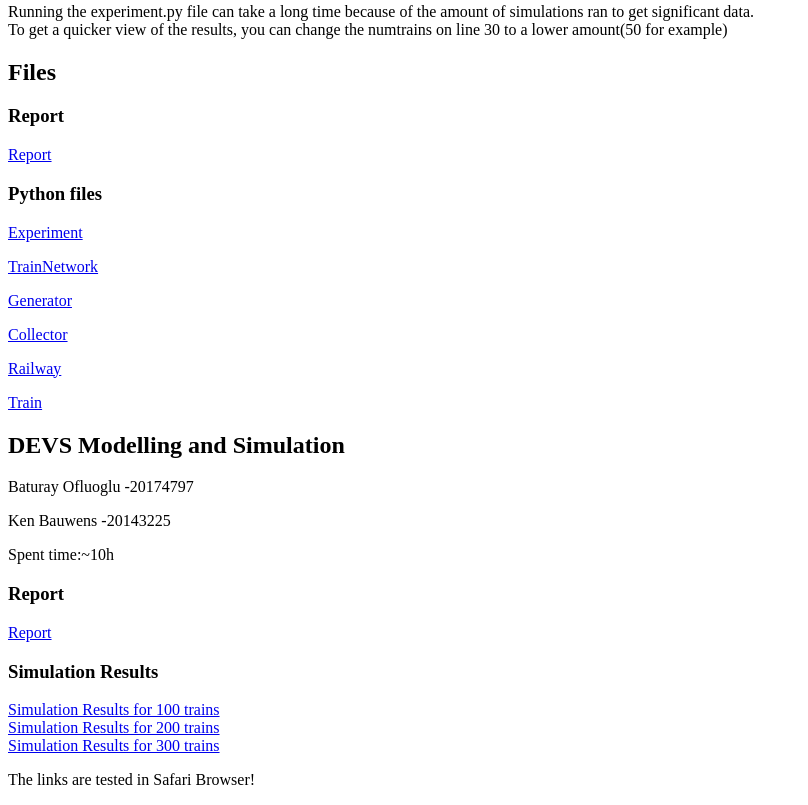
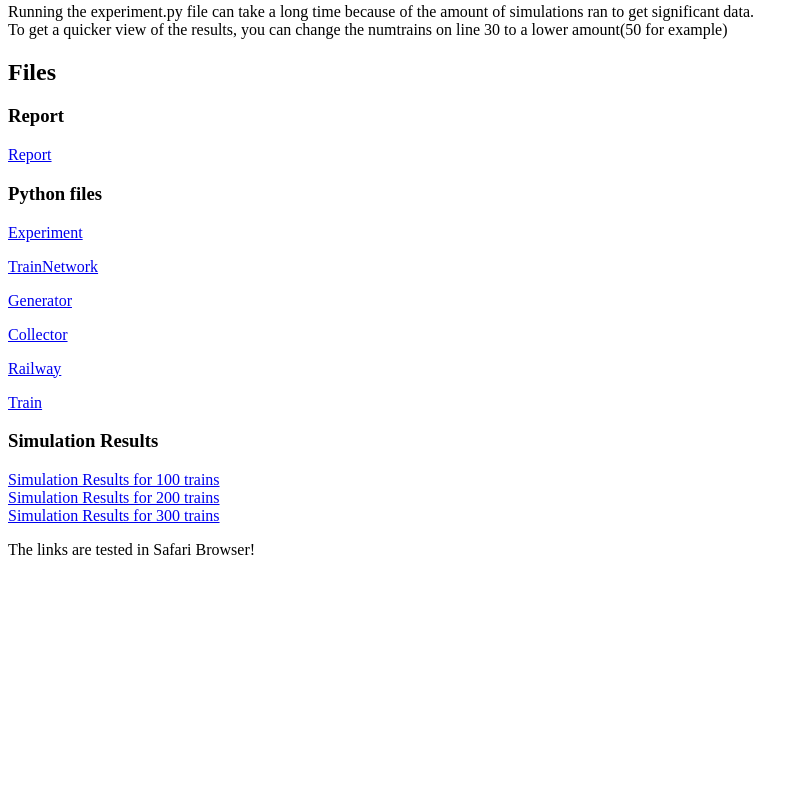
Before and after one commit to baturayo/Modeling-of-Software-Intensive-Systems, a plain HTML site: page Mosis6/index.html in a window 1280 px wide. Shown: the part 339-1144 px from the top of the page, without its empty margins (0-808 px from the left). After the commit the page ends 914 px from the top, so only its background shows below. Drawn offline with Linux system fonts and the light colour scheme.

Commit message:
Final project

```diff
--- a/Mosis6/index.html
+++ b/Mosis6/index.html
@@ -29,13 +29,6 @@ To get a quicker view of the results, you can change the numtrains on line 30 to
 <p><a href="file:Models/collector.py">Collector</a></p>
 <p><a href="file:Models/railway.py">Railway</a></p>
 <p><a href="file:Models/train.py">Train</a></p>
-<h2>DEVS Modelling and Simulation</h2>
-
-<p>Baturay Ofluoglu -20174797</p>
-<p>Ken Bauwens -20143225</p>
-<p>Spent time:~10h</p>
-<h3>Report</h3>
-<a href="Report.pdf">Report</a><br/>
 
 <h3>Simulation Results</h3>
 <a href="simulation_100.html">Simulation Results for 100 trains</a><br/>
```
Also changed, not shown: 1 other file.
